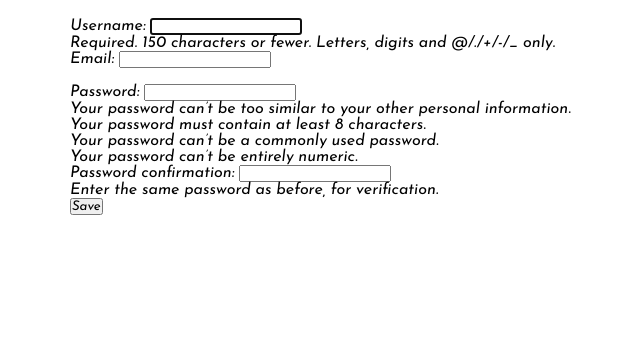
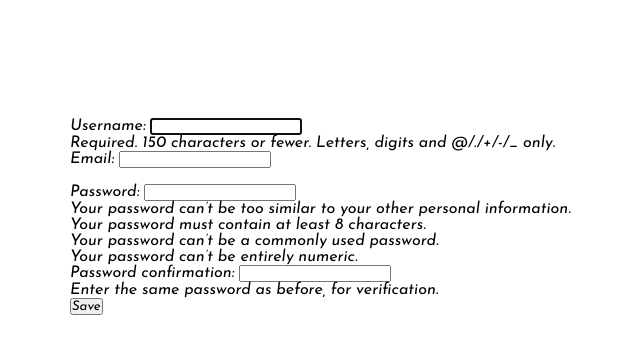
Before and after one commit to Lobo-Brothers/e-commerce_project, a Django app: page /register/ in a window 1280 px wide. Shown: the part 87-441 px from the top of the page, without its empty margins (447-1087 px from the left). Run offline with Django 3.2, Linux system fonts and the light colour scheme; some libraries are stand-ins or nearby versions.

Commit message:
Update style.css

```diff
--- a/static/navbar/css/style.css
+++ b/static/navbar/css/style.css
@@ -105,7 +105,7 @@ button{
 .signup-container{
   position: absolute;
   left: 40%;
-  top: 100px;
+  top: 200px;
   margin: 5px;
 }
   /***       log in style       ***/
```
